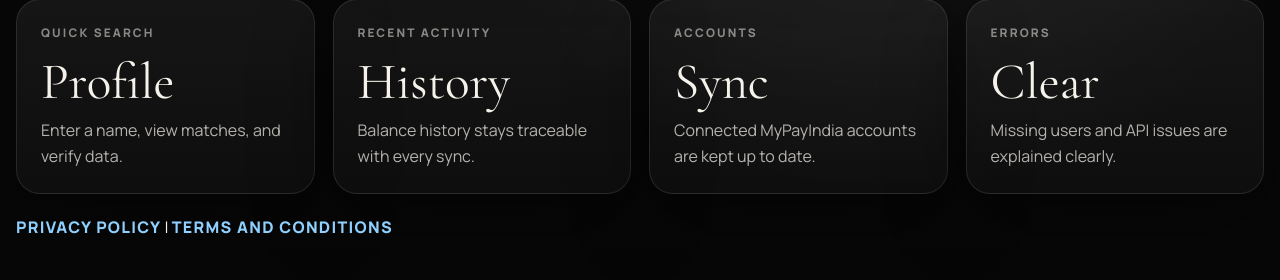
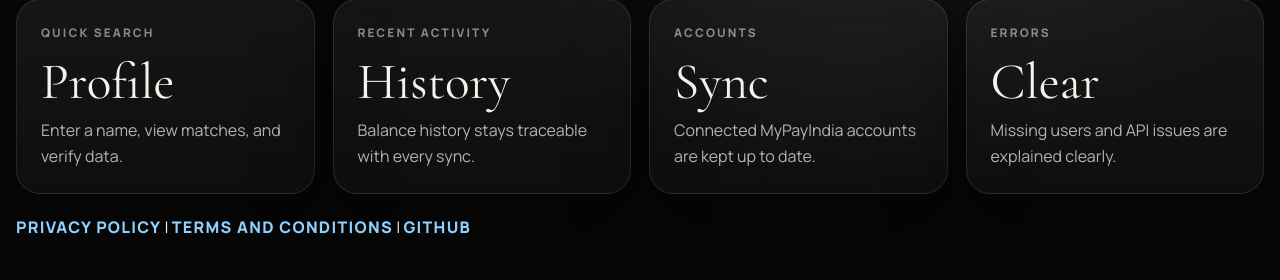
Before and after one commit to Spebelgenenst/MyTrackerIndia, a Flask app: page / in a window 1280 px wide. Shown: the part 2257-2537 px from the top of the page. Run offline with Flask 3, Linux system fonts and the light colour scheme; some libraries are stand-ins or nearby versions.

Commit message:
added a link to my github

```diff
--- a/templates/index.html
+++ b/templates/index.html
@@ -106,7 +106,8 @@
 
 <footer>
     <a class="back-link" href="/privacy" target="_blank">privacy policy</a> |
-    <a class="back-link" href="/terms" target="_blank">terms and conditions</a>
+    <a class="back-link" href="/terms" target="_blank">terms and conditions</a> |
+    <a class="back-link" href="https://github.com/spebelgenenst/MyTrackerIndia" target="_blank">github</a>
 </footer>
 
 <script>
```
